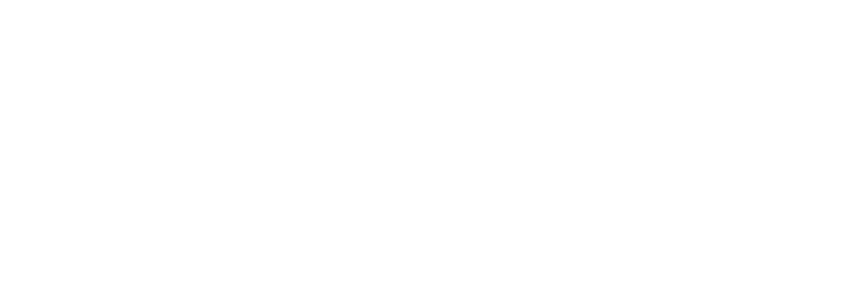
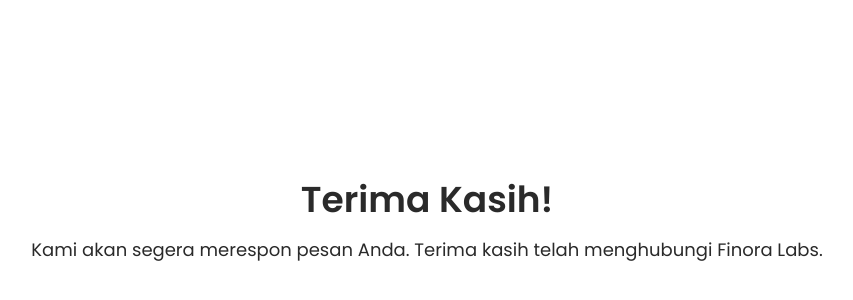
Before and after one commit to ralvyathaya/FinoraWebsite, a React (Vite) app: page /thank-you in a window 1280 px wide. Before the commit this address had no page. Shown: the part 178-478 px from the top of the page, without its empty margins (213-1066 px from the left). Built offline with nearby package versions, Linux system fonts and the light colour scheme.

Commit message:
add thank you page

```diff
--- a/src/App.jsx
+++ b/src/App.jsx
@@ -10,6 +10,7 @@
 import ComingSoonPage from "./components/ComingSoon";
 import Pricing from "./components/Pricing";
 import AppPreview from "./components/AppPreview";
+import ThankYou from "./components/ThankYou";
 
 const HomePage = () => (
   <>
@@ -31,6 +32,7 @@
       <Routes>
         <Route path="/" element={<HomePage />} />
         <Route path="/app" element={<AppPreview />} />
+        <Route path="/thank-you" element={<ThankYou />} />
       </Routes>
   );
 };
--- a/src/components/Pricing.jsx
+++ b/src/components/Pricing.jsx
@@ -20,6 +20,11 @@
   // Generate dynamic message based on plan and type
   const generateMessage = (type) => {
     return `Saya tertarik dengan paket ${type} selama ${paymentPlan} ini. Bisa bantu prosesnya?`;
+  };
+
+  const handleContactClick = (type) => {
+    window.open(`https://wa.me/62881082227649?text=${encodeURIComponent(generateMessage(type))}`, '_blank');
+    window.location.href = '/thank-you'; // Redirect to Thank You page
   };
 
   return (
@@ -85,7 +90,7 @@
               <div className="mt-auto">
                 <Button
                   className="w-full text-lg rounded-[30px] font-bold inline-flex justify-center items-center gap-2 py-3 px-6"
-                  onClick={() => window.open(`https://wa.me/62881082227649?text=${encodeURIComponent(generateMessage('Edukasi'))}`, '_blank')}
+                  onClick={() => handleContactClick('Edukasi')}
                 >
                   <span>Hubungi Kami!</span>
                 </Button>
@@ -122,7 +127,7 @@
               <div className="mt-auto">
                 <Button
                   className="w-full text-lg rounded-[30px] font-bold inline-flex justify-center items-center gap-2 py-3 px-6"
-                  onClick={() => window.open(`https://wa.me/62881082227649?text=${encodeURIComponent(generateMessage('Website'))}`, '_blank')}
+                  onClick={() => handleContactClick('Website')}
                 >
                   <span>Hubungi Kami!</span>
                 </Button>
--- /dev/null
+++ b/src/components/ThankYou.jsx
@@ -0,0 +1,14 @@
+
+
+const ThankYou = () => {
+  return (
+    <div className="min-h-screen flex items-center justify-center bg-white">
+      <div className="text-center">
+        <h1 className="text-4xl font-bold mb-4">Terima Kasih!</h1>
+        <p className="text-lg">Kami akan segera merespon pesan Anda. Terima kasih telah menghubungi Finora Labs.</p>
+      </div>
+    </div>
+  );
+};
+
+export default ThankYou;
```
